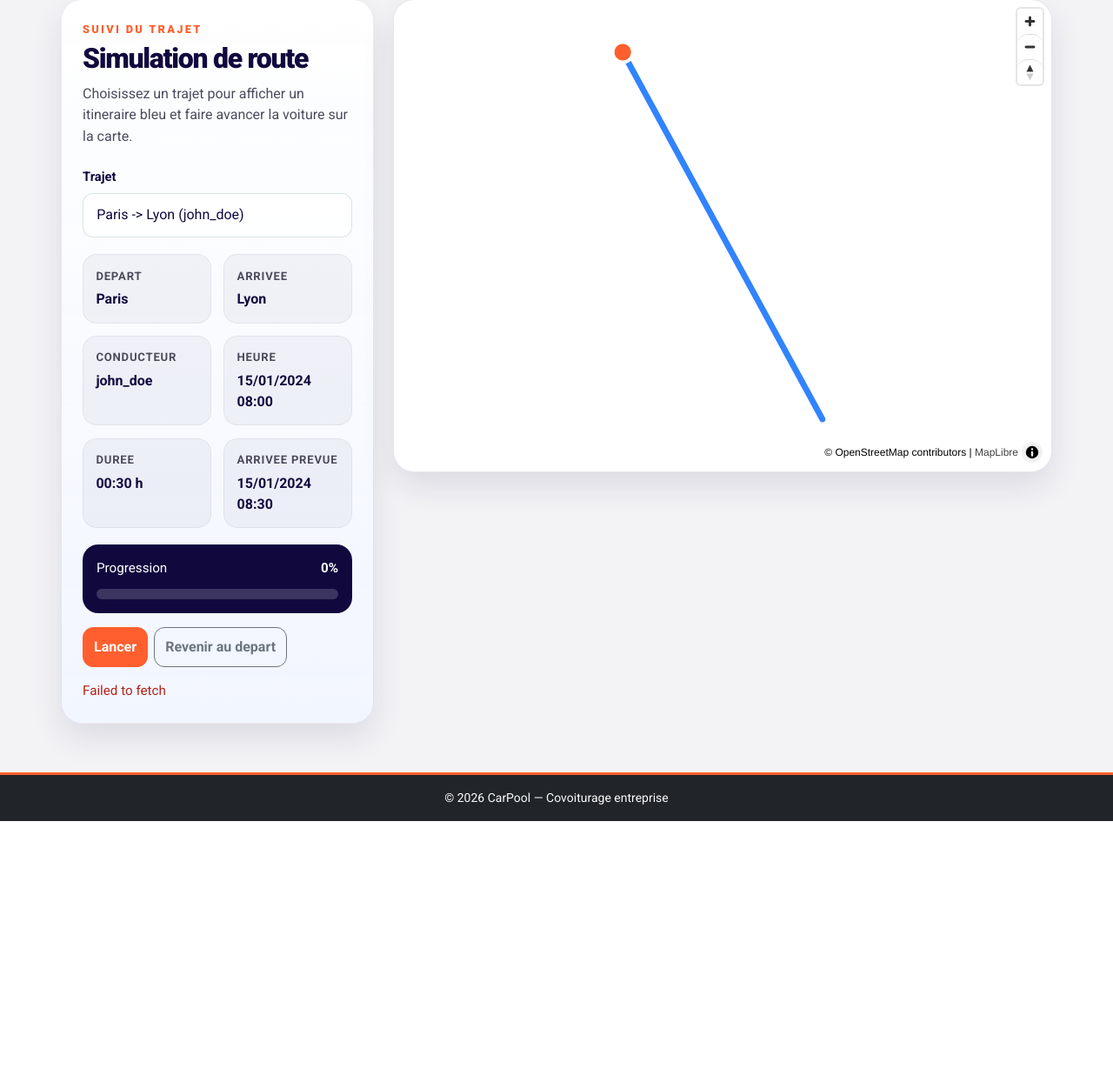
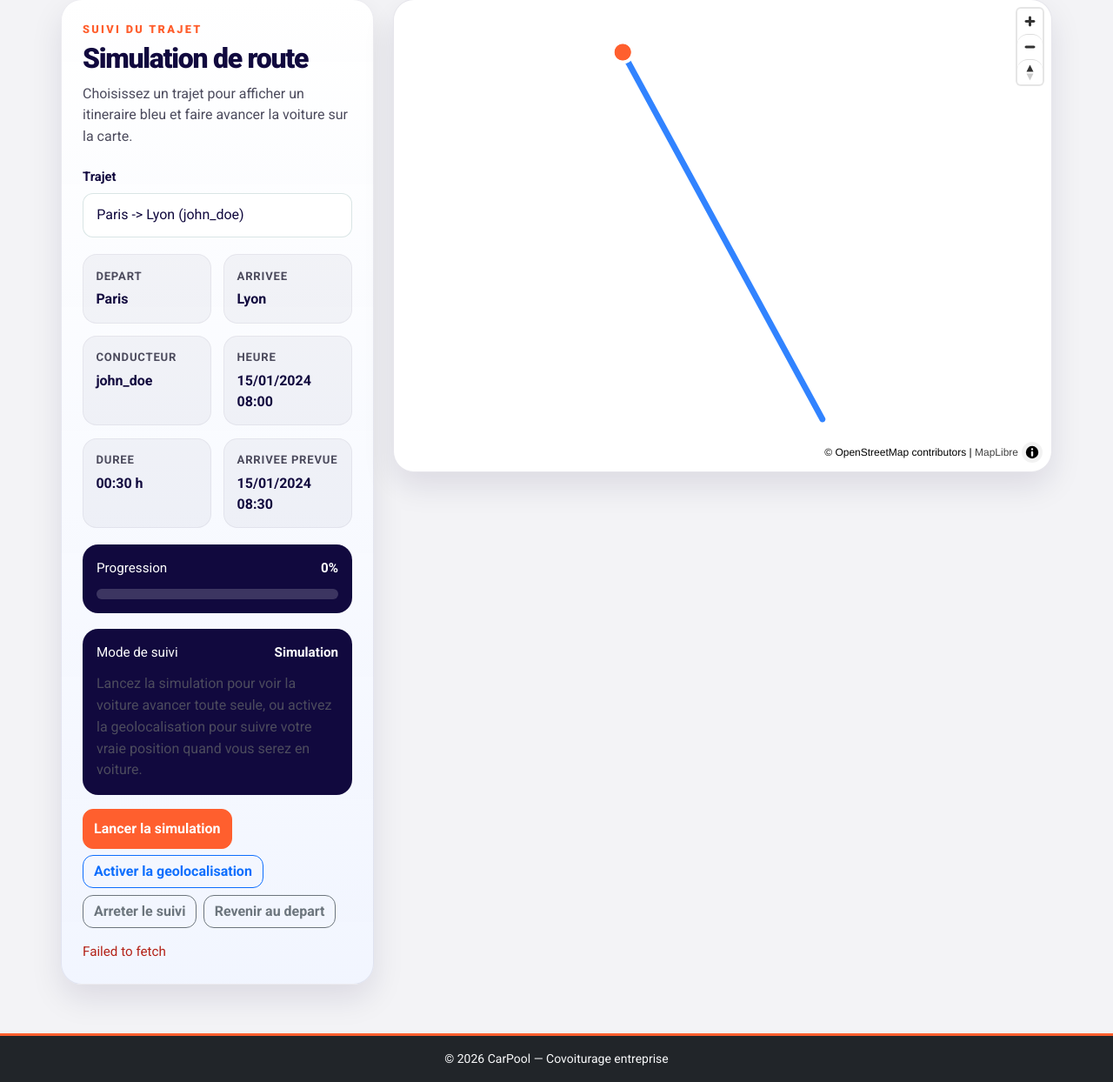
Before and after one commit to Remy0011/CarPool, a PHP site: page /index.php?page=Map in a window 1280 px wide. Shown: the part 124-1368 px from the top of the page at 87% size. Before the commit the page ends 1068 px from the top, so only its background shows below. Run offline with PHP 8.4, Linux system fonts and the light colour scheme; a user stored in the database is signed in; data comes from the database, SQL or seed files in the repository.

Commit message:
try to add geolocalisation

```diff
--- a/public/Map.php
+++ b/public/Map.php
@@ -86,8 +86,20 @@
                         </div>
                     </div>
 
+                    <div class="map-progress-card">
+                        <div class="map-progress-head">
+                            <span>Mode de suivi</span>
+                            <strong id="map-mode-label">Simulation</strong>
+                        </div>
+                        <p class="map-copy mb-0">
+                            Lancez la simulation pour voir la voiture avancer toute seule, ou activez la geolocalisation pour suivre votre vraie position quand vous serez en voiture.
+                        </p>
+                    </div>
+
                     <div class="journey-action-stack map-controls">
-                        <button id="route-play" type="button" class="btn btn-primary">Lancer</button>
+                        <button id="route-play" type="button" class="btn btn-primary">Lancer la simulation</button>
+                        <button id="geo-start" type="button" class="btn btn-outline-primary">Activer la geolocalisation</button>
+                        <button id="geo-stop" type="button" class="btn btn-outline-secondary">Arreter le suivi</button>
                         <button id="route-reset" type="button" class="btn btn-outline-secondary">Revenir au depart</button>
                     </div>
 
--- a/public/MapLibreLoader.js
+++ b/public/MapLibreLoader.js
@@ -9,9 +9,12 @@
     const statusNode = document.getElementById('map-status');
     const selectNode = document.getElementById('journey-select');
     const playButton = document.getElementById('route-play');
+    const geoStartButton = document.getElementById('geo-start');
+    const geoStopButton = document.getElementById('geo-stop');
     const resetButton = document.getElementById('route-reset');
     const progressBar = document.getElementById('journey-progress-bar');
     const progressLabel = document.getElementById('journey-progress-label');
+    const modeLabel = document.getElementById('map-mode-label');
     const sidebarFields = {
         start: document.getElementById('journey-start'),
         final: document.getElementById('journey-final'),
@@ -37,11 +40,22 @@
         },
     };
 
+    const liveTrackGeoJson = {
+        type: 'Feature',
+        geometry: {
+            type: 'LineString',
+            coordinates: [],
+        },
+    };
+
     const state = {
         map: null,
         routeCoordinates: [],
         animationFrame: null,
         playing: false,
+        watchId: null,
+        mode: 'simulation',
+        currentJourney: null,
     };
 
     async function ensureMapLibreAssets() {
@@ -96,6 +110,19 @@
         }
         if (progressLabel) {
             progressLabel.textContent = value;
+        }
+    }
+
+    function setMode(mode) {
+        state.mode = mode;
+        if (modeLabel) {
+            modeLabel.textContent = mode === 'geolocation' ? 'Geolocalisation' : 'Simulation';
+        }
+        if (playButton) {
+            playButton.textContent = state.playing ? 'Pause simulation' : 'Lancer la simulation';
+        }
+        if (geoStartButton) {
+            geoStartButton.disabled = mode === 'geolocation';
         }
     }
 
@@ -156,19 +183,59 @@
         }
         state.playing = false;
         if (playButton) {
-            playButton.textContent = 'Lancer';
+            playButton.textContent = 'Lancer la simulation';
         }
     }
 
-    function updateCar(progress) {
-        pointGeoJson.geometry.coordinates = interpolateCoordinate(state.routeCoordinates, progress);
+    function updateLiveTrack(position) {
+        if (!state.map || !state.map.getSource('live-track')) {
+            return;
+        }
+
+        const existing = liveTrackGeoJson.geometry.coordinates;
+        const previous = existing[existing.length - 1];
+        const nextPoint = [Number(position[0]), Number(position[1])];
+
+        if (!previous || previous[0] !== nextPoint[0] || previous[1] !== nextPoint[1]) {
+            existing.push(nextPoint);
+        }
+
+        state.map.getSource('live-track').setData(liveTrackGeoJson);
+    }
+
+    function setCarPosition(coordinates, progress = 0, shouldFollow = true) {
+        pointGeoJson.geometry.coordinates = coordinates;
         state.map.getSource('car-point').setData(pointGeoJson);
         setProgress(progress);
+
+        if (shouldFollow) {
+            state.map.easeTo({
+                center: coordinates,
+                duration: 900,
+                essential: true,
+            });
+        }
+    }
+
+    function clearLiveTrack() {
+        liveTrackGeoJson.geometry.coordinates = [];
+        if (state.map && state.map.getSource('live-track')) {
+            state.map.getSource('live-track').setData(liveTrackGeoJson);
+        }
     }
 
     function resetRoutePosition() {
+        stopGeolocationTracking(false);
         stopAnimation();
-        updateCar(0);
+        clearLiveTrack();
+
+        if (!state.routeCoordinates.length) {
+            return;
+        }
+
+        setMode('simulation');
+        setCarPosition(state.routeCoordinates[0], 0, false);
+        fitToRoute();
         setStatus('Voiture replacee au point de depart.');
     }
 
@@ -177,9 +244,11 @@
             return;
         }
 
+        stopGeolocationTracking(false);
+        setMode('simulation');
         state.playing = true;
         if (playButton) {
-            playButton.textContent = 'En cours...';
+            playButton.textContent = 'Pause simulation';
         }
 
         const durationMs = 8000;
@@ -187,7 +256,8 @@
 
         const step = (timestamp) => {
             const progress = Math.min((timestamp - startTime) / durationMs, 1);
-            updateCar(progress);
+            const coordinates = interpolateCoordinate(state.routeCoordinates, progress);
+            setCarPosition(coordinates, progress, true);
 
             if (progress < 1 && state.playing) {
                 state.animationFrame = requestAnimationFrame(step);
@@ -199,6 +269,92 @@
         };
 
         state.animationFrame = requestAnimationFrame(step);
+    }
+
+    function estimateProgressFromPosition(position) {
+        if (!state.routeCoordinates.length) {
+            return 0;
+        }
+
+        let closestIndex = 0;
+        let closestDistance = Number.POSITIVE_INFINITY;
+
+        state.routeCoordinates.forEach((coordinate, index) => {
+            const deltaLng = coordinate[0] - position[0];
+            const deltaLat = coordinate[1] - position[1];
+            const distance = (deltaLng * deltaLng) + (deltaLat * deltaLat);
+
+            if (distance < closestDistance) {
+                closestDistance = distance;
+                closestIndex = index;
+            }
+        });
+
+        return state.routeCoordinates.length > 1 ? closestIndex / (state.routeCoordinates.length - 1) : 0;
+    }
+
+    function stopGeolocationTracking(withMessage = true) {
+        if (state.watchId !== null && navigator.geolocation) {
+            navigator.geolocation.clearWatch(state.watchId);
+            state.watchId = null;
+        }
+
+        if (state.mode === 'geolocation') {
+            setMode('simulation');
+            if (withMessage) {
+                setStatus('Suivi GPS arrete. Vous pouvez relancer la simulation.');
+            }
+        }
+    }
+
+    function startGeolocationTracking() {
+        if (!navigator.geolocation) {
+            setStatus('La geolocalisation du navigateur n est pas disponible. Utilisez la simulation.', true);
+            return;
+        }
+
+        if (!state.map || !state.currentJourney) {
+            setStatus('Choisissez d abord un trajet pour activer le suivi.', true);
+            return;
+        }
+
+        stopGeolocationTracking(false);
+        stopAnimation();
+        clearLiveTrack();
+        setMode('geolocation');
+        setStatus('Demande d acces a la geolocalisation en cours...');
+
+        state.watchId = navigator.geolocation.watchPosition(
+            (position) => {
+                const coordinates = [
+                    position.coords.longitude,
+                    position.coords.latitude,
+                ];
+                const progress = estimateProgressFromPosition(coordinates);
+                updateLiveTrack(coordinates);
+                setCarPosition(coordinates, progress, true);
+                setStatus(`Position GPS recue. Precision approx. ${Math.round(position.coords.accuracy)} m.`);
+            },
+            (error) => {
+                stopGeolocationTracking(false);
+
+                let message = 'Impossible de recuperer votre position.';
+                if (error.code === error.PERMISSION_DENIED) {
+                    message = 'Geolocalisation refusee. Lancez la simulation pour illustrer le trajet.';
+                } else if (error.code === error.POSITION_UNAVAILABLE) {
+                    message = 'Position indisponible pour le moment. La simulation reste disponible.';
+                } else if (error.code === error.TIMEOUT) {
+                    message = 'Le GPS met trop de temps a repondre. Essayez la simulation.';
+                }
+
+                setStatus(message, true);
+            },
+            {
+                enableHighAccuracy: true,
+                maximumAge: 1000,
+                timeout: 10000,
+            }
+        );
     }
 
     function fitToRoute() {
@@ -282,7 +438,10 @@
             return;
         }
 
+        state.currentJourney = journey;
+        stopGeolocationTracking(false);
         stopAnimation();
+        clearLiveTrack();
         updateSidebar(journey);
         setStatus(`Chargement de l itineraire ${journey.start} -> ${journey.final}...`);
         setProgress(0);
@@ -306,6 +465,8 @@
         pointGeoJson.geometry.coordinates = state.routeCoordinates[0];
         state.map.getSource('route-line').setData(routeGeoJson);
         state.map.getSource('car-point').setData(pointGeoJson);
+        state.map.getSource('live-track').setData(liveTrackGeoJson);
+        setMode('simulation');
         fitToRoute();
     }
 
@@ -379,6 +540,26 @@
                     },
                 });
 
+                state.map.addSource('live-track', {
+                    type: 'geojson',
+                    data: liveTrackGeoJson,
+                });
+                state.map.addLayer({
+                    id: 'live-track-layer',
+                    type: 'line',
+                    source: 'live-track',
+                    layout: {
+                        'line-cap': 'round',
+                        'line-join': 'round',
+                    },
+                    paint: {
+                        'line-color': '#ff8a00',
+                        'line-width': 5,
+                        'line-opacity': 0.85,
+                        'line-dasharray': [1.2, 1.2],
+                    },
+                });
+
                 await loadJourney(journeys[0].id);
             });
         } catch (error) {
@@ -396,10 +577,21 @@
         playButton.addEventListener('click', () => {
             if (state.playing) {
                 stopAnimation();
-                setStatus('Animation mise en pause.');
+                setStatus('Simulation mise en pause.');
                 return;
             }
             startAnimation();
+        });
+    }
+
+    if (geoStartButton) {
+        geoStartButton.addEventListener('click', startGeolocationTracking);
+    }
+
+    if (geoStopButton) {
+        geoStopButton.addEventListener('click', () => {
+            stopGeolocationTracking(true);
+            stopAnimation();
         });
     }
 
```
